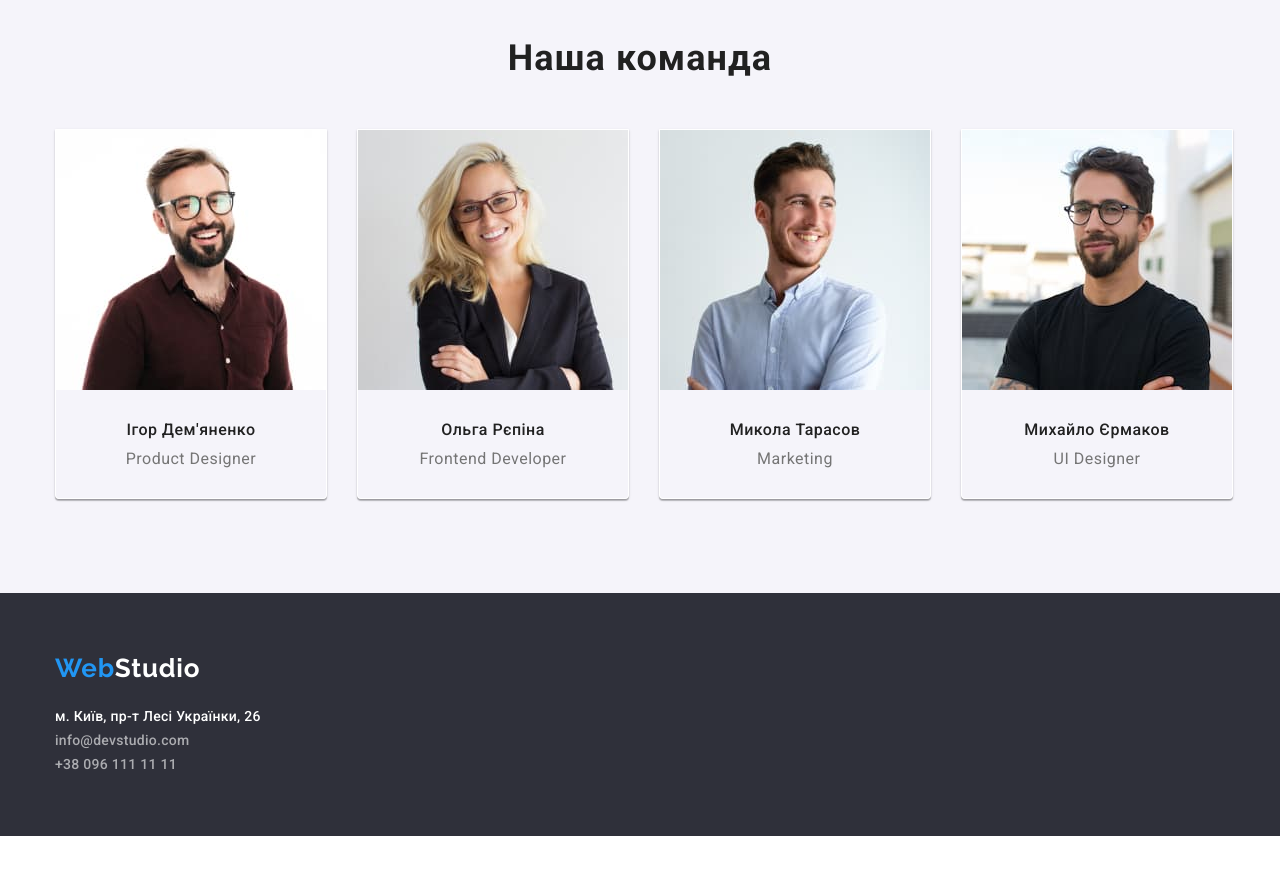
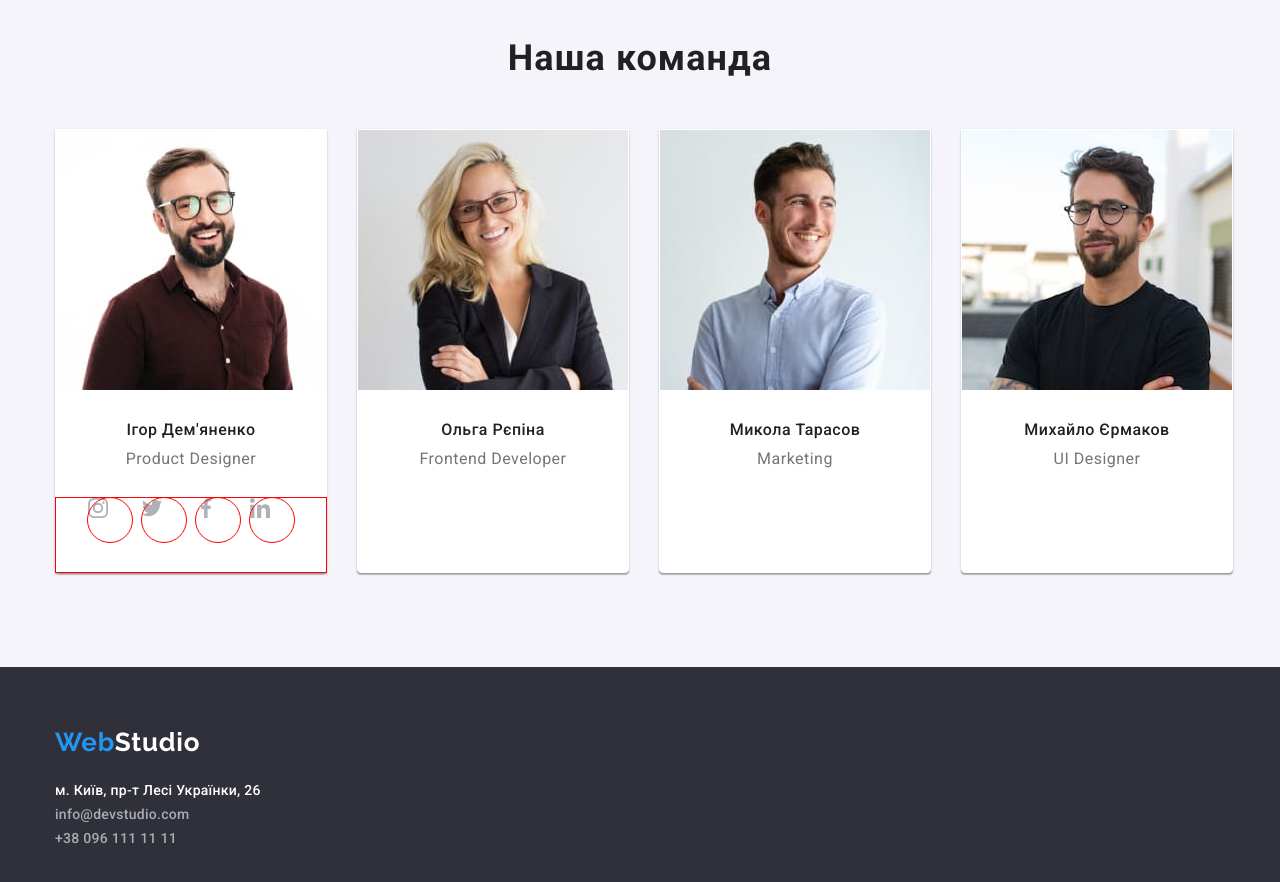
Before and after one commit to farfalina1908/goit-markup-hw-04, a plain HTML site: page index.html in a window 1280 px wide. Shown: the part 1560-2442 px from the top of the page. Before the commit the page ends 2396 px from the top, so only its background shows below. Drawn offline with nearby package versions, Linux system fonts and the light colour scheme.

Commit message:
add icons

```diff
--- a/css/styles.css
+++ b/css/styles.css
@@ -254,6 +254,7 @@ html {
    box-shadow: 0px 1px 3px rgba(0, 0, 0, 0.12), 0px 1px 1px rgba(0, 0, 0, 0.14),
       0px 2px 1px rgba(0, 0, 0, 0.2);
    border-radius: 0px 0px 4px 4px;
+   background-color: var(--primary-white-color);
 }
 .our-team .item:nth-child(4n) {
    margin-right: 0;
@@ -281,6 +282,33 @@ html {
    line-height: calc(19 / 16);
    letter-spacing: 0.03em;
    text-align: center;
+}
+.social-list {
+   display: flex;
+   justify-content: center;
+   color: #afb1b8;
+   outline: 1px solid red;
+}
+.social-list:hover,
+.social-list:focus {
+   color: var(--primary-white-color);
+}
+.social-item {
+   width: 44px;
+   height: 44px;
+   border-radius: 50%;
+   margin-right: 10px;
+
+   margin-bottom: 30px;
+   fill: currentColor;
+   outline: 1px solid red;
+}
+.social-item:nth-child(4n) {
+   margin-right: 0px;
+}
+.social-item:hover,
+.social-item:focus {
+   background-color: var(--accent-color);
 }
 
 /* footer */
--- a/index.html
+++ b/index.html
@@ -152,6 +152,52 @@
                      />
                      <h3 class="worker-name">Ігор Дем'яненко</h3>
                      <p class="worker-profession">Product Designer</p>
+                     <ul class="social-list list">
+                        <li class="social-item">
+                           <a href="#">
+                              <svg>
+                                 <use
+                                    href="./images/symbol-defs.svg#icon-instagram"
+                                    width="20"
+                                    height=" 20"
+                                 ></use>
+                              </svg>
+                           </a>
+                        </li>
+                        <li class="social-item">
+                           <a href="#">
+                              <svg>
+                                 <use
+                                    href="./images/symbol-defs.svg#icon-twitter"
+                                    width="20"
+                                    height=" 20"
+                                 ></use>
+                              </svg>
+                           </a>
+                        </li>
+                        <li class="social-item">
+                           <a href="#">
+                              <svg>
+                                 <use
+                                    href="./images/symbol-defs.svg#icon-facebook"
+                                    width="20"
+                                    height=" 20"
+                                 ></use>
+                              </svg>
+                           </a>
+                        </li>
+                        <li class="social-item">
+                           <a href="#">
+                              <svg>
+                                 <use
+                                    href="./images/symbol-defs.svg#icon-linkedin"
+                                    width="20"
+                                    height=" 20"
+                                 ></use>
+                              </svg>
+                           </a>
+                        </li>
+                     </ul>
                   </li>
                   <li class="item">
                      <img
```
Also changed, not shown: images/facebook.svg (renamed from images/facebook 1.svg), images/instagram.svg (renamed from images/instagram 2.svg), images/linkedin.svg (renamed from images/linkedin 1.svg), images/symbol-defs.svg (added), images/twitter.svg (renamed from images/twitter 1.svg).
